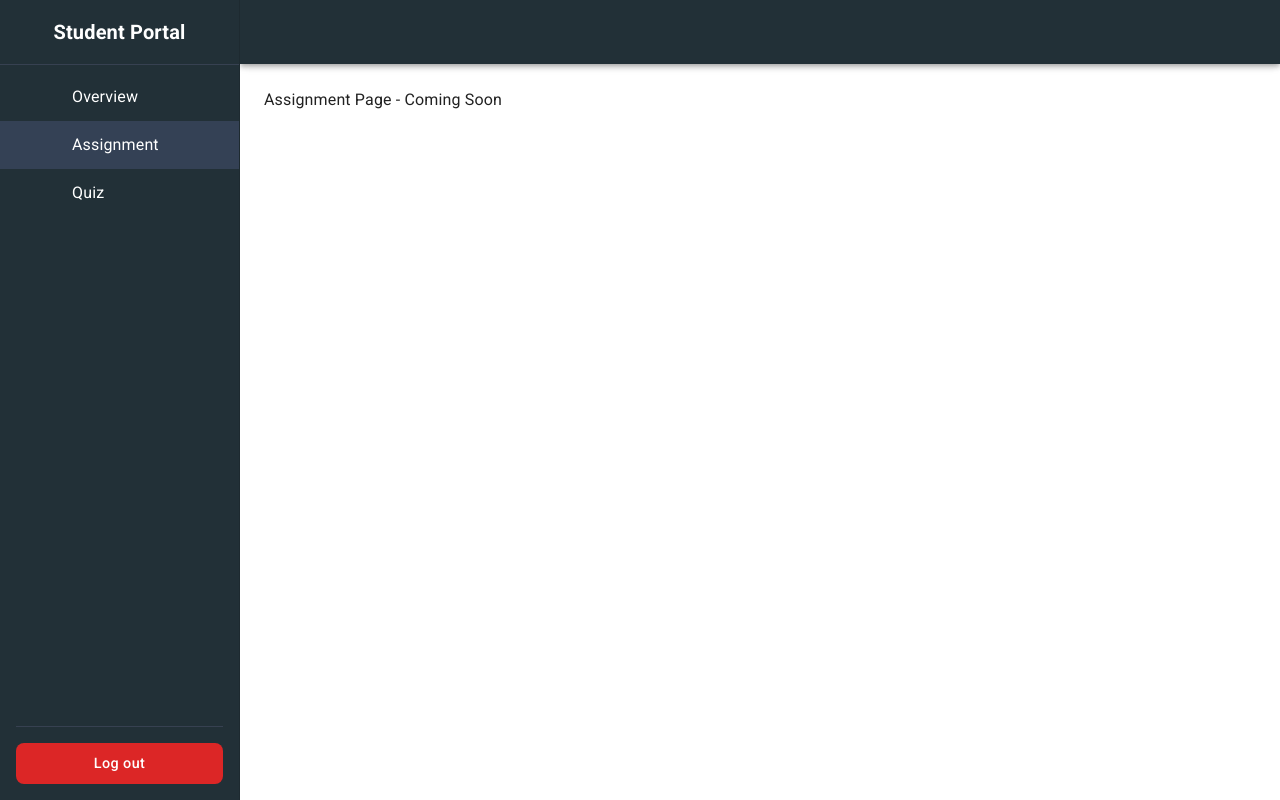
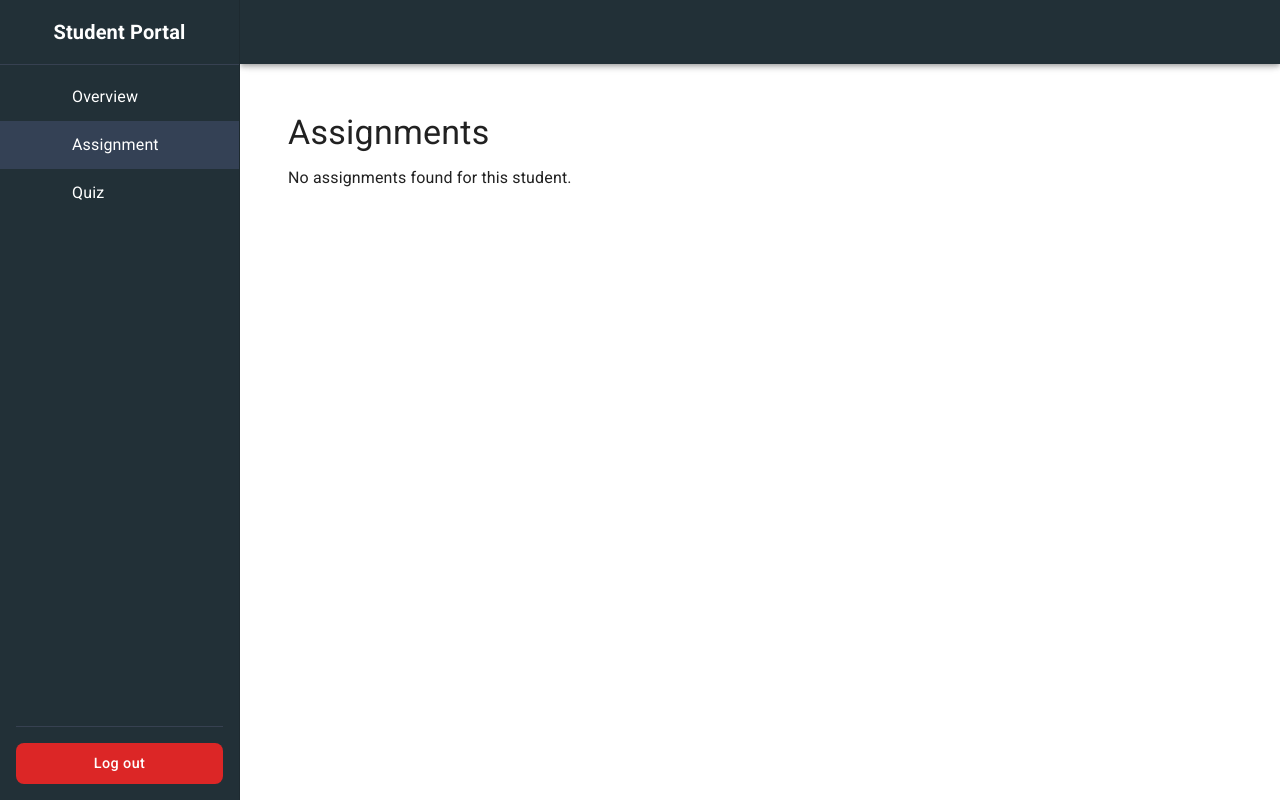
Before and after one commit to msaad973/Student-Management-System, a React (Vite) app: page /assignment in a window 1280 px wide. Built offline with nearby package versions, Linux system fonts and the light colour scheme; some icons are missing.

Commit message:
Ass Assigment function and modal

```diff
--- a/src/App.jsx
+++ b/src/App.jsx
@@ -3,15 +3,19 @@ import '@fontsource/roboto/300.css';
 import '@fontsource/roboto/400.css';
 import '@fontsource/roboto/500.css';
 import '@fontsource/roboto/700.css';
+
 import Login from './pages/Login';
 import Signup from './pages/Signup';
 import EditUser from './pages/EditUser';
 import ViewUser from './pages/ViewUser';
 import ViewDetails from './pages/ViewDetails';
+
 import { BrowserRouter, Routes, Route, useLocation } from 'react-router-dom';
 import { Provider } from 'react-redux';
 import store from './redux/store';
 import ResponsiveDrawer from './components/sideBar';
+import AssignmentPage from './pages/Assignment';
+import QuizPage from './pages/QuizPage';
 
 function AppContent() {
   const location = useLocation();
@@ -25,8 +29,8 @@ function AppContent() {
             <Route path="/edituser" element={<EditUser />} />
             <Route path="/overview" element={<ViewUser />} />
             <Route path="/view-details" element={<ViewDetails />} />
-            <Route path="/assignment" element={<div> Assignment Page - Coming Soon</div>} />
-            <Route path="/quiz" element={<div>Quiz Page - Coming Soon</div>} />
+            <Route path="/assignment" element={<AssignmentPage />} />
+            <Route path="/quiz" element={<QuizPage />} />
             <Route path="/" element={<ViewUser />} />
             <Route path="*" element={<div style={{ textAlign: 'center', marginTop: '50px' }}>404 Page Not Found</div>} />
           </Routes>
--- a/src/components/sideBar.jsx
+++ b/src/components/sideBar.jsx
@@ -19,7 +19,8 @@ import MenuIcon from '@mui/icons-material/Menu';
 import DashboardIcon from '@mui/icons-material/Dashboard';
 import AssignmentIcon from '@mui/icons-material/Assignment';
 import QuizIcon from '@mui/icons-material/Quiz';
-import { useNavigate, useLocation } from 'react-router-dom';
+import { useNavigate, useLocation} from 'react-router-dom';
+import { useSelector } from 'react-redux';
 
 const drawerWidth = 240;
 
@@ -27,6 +28,7 @@ function ResponsiveDrawer({ children }) {
     const [mobileOpen, setMobileOpen] = React.useState(false);
     const navigate = useNavigate();
     const location = useLocation();
+    const user = useSelector((state) => state.assignment);
 
     const handleDrawerToggle = () => {
         setMobileOpen((prev) => !prev);
--- /dev/null
+++ b/src/pages/Assignment.jsx
@@ -0,0 +1,44 @@
+// src/pages/AssignmentPage.jsx
+import React from 'react';
+import { useSelector } from 'react-redux';
+import { useLocation } from 'react-router-dom';
+import {
+    Box, Typography, List, ListItem, ListItemText, Divider,
+} from '@mui/material';
+
+const AssignmentPage = () => {
+    const location = useLocation();
+    const email = location.state?.email;
+
+    const assignments = useSelector(state =>
+        state.assignment.filter(item => item.email === email)
+    );
+
+    return (
+        <Box p={3}>
+            <Typography variant="h4" gutterBottom>
+                Assignments
+            </Typography>
+            {assignments.length === 0 ? (
+                <Typography>No assignments found for this student.</Typography>
+            ) : (
+                <List>
+                    {assignments.map((item, index) => (
+                        <React.Fragment key={index}>
+                            <ListItem>
+                                <ListItemText
+                                    primary={`${item.assignment.name} (${item.assignment.subjectCode})`}
+                                    secondary={`Marks: ${item.assignment.marks},
+                    Duration: ${item.assignment.startDate} → ${item.assignment.endDate}`}
+                                />
+                            </ListItem>
+                            <Divider />
+                        </React.Fragment>
+                    ))}
+                </List>
+            )}
+        </Box>
+    );
+};
+
+export default AssignmentPage;
--- /dev/null
+++ b/src/pages/QuizPage.jsx
@@ -0,0 +1,11 @@
+import React from 'react'
+
+const QuizPage = () => {
+  return (
+    <div>
+
+    </div>
+  )
+}
+
+export default QuizPage
```
Also changed, not shown: src/components/AssignmentModal.jsx (renamed from src/components/AssignmentModal.js).
